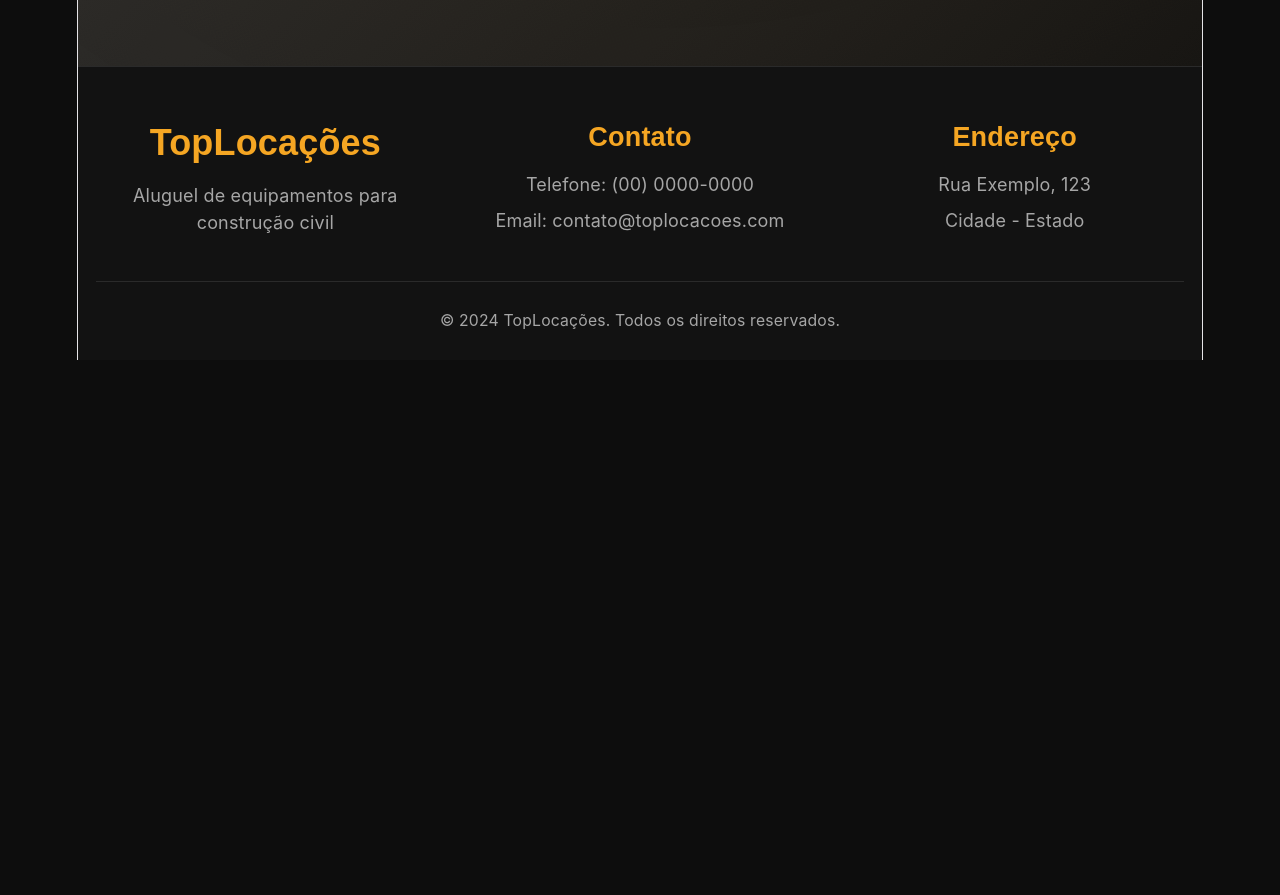
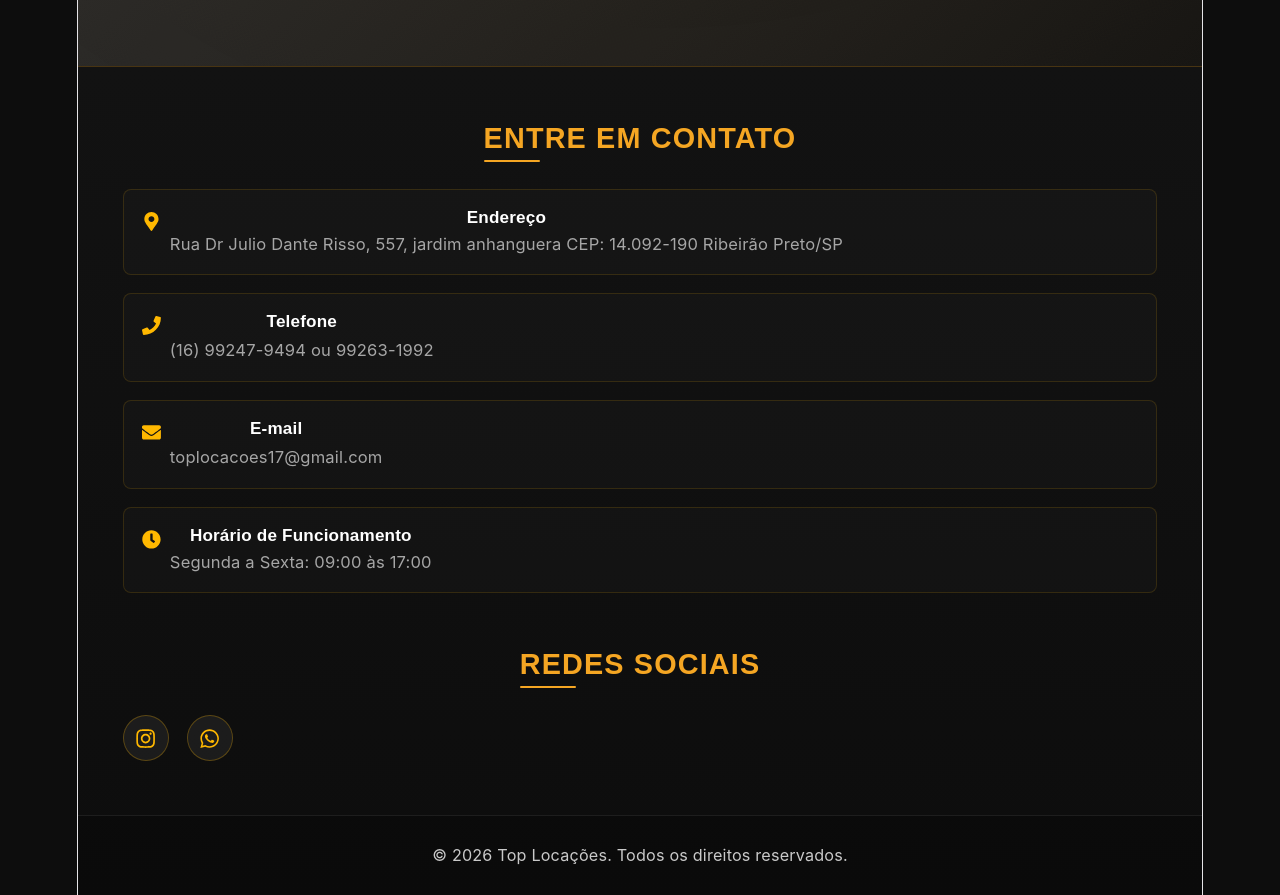
Before and after one commit to kaykyrugani/toplocacoes, a React (Vite) app: page / in a window 1280 px wide. Shown: the part 7080-7975 px from the top of the page. Before the commit the page ends 7440 px from the top, so only its background shows below. Built offline with nearby package versions, Linux system fonts and the light colour scheme.

Commit message:
att design fotoer

```diff
--- a/package.json
+++ b/package.json
@@ -14,6 +14,7 @@
     "react": "^19.2.4",
     "react-dom": "^19.2.4",
     "react-helmet-async": "^3.0.0",
+    "react-icons": "^5.6.0",
     "react-router-dom": "^7.14.0"
   },
   "devDependencies": {
--- /dev/null
+++ b/src/components/layout/Footer.css
@@ -0,0 +1,163 @@
+.site-footer {
+  background: linear-gradient(180deg, var(--bg-alt) 0%, var(--bg) 100%);
+  color: var(--text);
+  border-top: 1px solid rgba(245, 166, 35, 0.25);
+  padding-top: var(--space-2xl);
+}
+
+.site-footer__content {
+  width: min(1120px, 92%);
+  margin: 0 auto;
+  display: flex;
+  flex-direction: column;
+  gap: var(--space-2xl);
+  padding-bottom: var(--space-2xl);
+}
+
+.site-footer__section {
+  width: 100%;
+  min-width: 280px;
+}
+
+.site-footer__title {
+  position: relative;
+  display: inline-block;
+  margin: 0 0 var(--space-lg);
+  color: var(--primary);
+  font-family: var(--font-heading);
+  font-size: clamp(1.6rem, 2vw, 2rem);
+  letter-spacing: 0.04em;
+  text-transform: uppercase;
+}
+
+.site-footer__title::after {
+  content: '';
+  display: block;
+  width: 56px;
+  height: 2px;
+  margin-top: var(--space-xs);
+  background-color: var(--primary);
+  border-radius: 999px;
+}
+
+.site-footer__contact-grid {
+  display: grid;
+  grid-template-columns: 1fr;
+  gap: var(--space-md);
+}
+
+.site-footer__contact-item {
+  display: flex;
+  align-items: flex-start;
+  gap: var(--space-sm);
+  padding: var(--space-md);
+  border: 1px solid rgba(255, 184, 0, 0.14);
+  border-radius: var(--radius-md);
+  background-color: rgba(255, 255, 255, 0.02);
+  transition: border-color 0.25s ease, background-color 0.25s ease, transform 0.25s ease;
+}
+
+.site-footer__contact-item:hover {
+  border-color: rgba(255, 184, 0, 0.35);
+  background-color: rgba(255, 184, 0, 0.05);
+  transform: translateY(-2px);
+}
+
+.site-footer__item-icon {
+  color: var(--primary-strong);
+  font-size: 1.05rem;
+  margin-top: 0.2rem;
+  flex-shrink: 0;
+}
+
+.site-footer__item-title {
+  margin: 0 0 0.2rem;
+  color: var(--text);
+  font-size: 0.95rem;
+  font-weight: 700;
+  font-family: var(--font-sub);
+}
+
+.site-footer__item-description,
+.site-footer__item-link {
+  margin: 0;
+  color: var(--text-secondary);
+  font-size: 0.92rem;
+  line-height: 1.45;
+  text-decoration: none;
+  transition: color 0.2s ease;
+}
+
+.site-footer__item-link:hover {
+  color: var(--primary);
+}
+
+.site-footer__social-links {
+  display: flex;
+  flex-wrap: wrap;
+  gap: var(--space-md);
+}
+
+.site-footer__social-link {
+  width: 46px;
+  height: 46px;
+  display: inline-flex;
+  align-items: center;
+  justify-content: center;
+  border-radius: 999px;
+  border: 1px solid rgba(255, 184, 0, 0.28);
+  background-color: rgba(255, 255, 255, 0.06);
+  color: var(--primary-strong);
+  font-size: 1.18rem;
+  text-decoration: none;
+  transition: transform 0.2s ease, background-color 0.2s ease, color 0.2s ease, box-shadow 0.2s ease;
+}
+
+.site-footer__social-link:hover {
+  background-color: var(--primary-strong);
+  color: #101010;
+  transform: translateY(-3px);
+  box-shadow: 0 8px 16px rgba(245, 166, 35, 0.25);
+}
+
+.site-footer__bottom {
+  border-top: 1px solid rgba(255, 255, 255, 0.08);
+  background-color: rgba(0, 0, 0, 0.22);
+  text-align: center;
+  padding: var(--space-lg) var(--space-md);
+}
+
+.site-footer__bottom p {
+  margin: 0;
+  color: rgba(255, 255, 255, 0.78);
+  font-size: 0.9rem;
+}
+
+@media (max-width: 1024px) {
+  .site-footer__content {
+    gap: var(--space-xl);
+  }
+}
+
+@media (max-width: 768px) {
+  .site-footer {
+    padding-top: var(--space-xl);
+  }
+
+  .site-footer__content {
+    gap: var(--space-xl);
+    padding-bottom: var(--space-xl);
+  }
+
+  .site-footer__section {
+    min-width: 100%;
+  }
+
+  .site-footer__title {
+    font-size: 1.5rem;
+  }
+
+  .site-footer__social-links {
+    gap: var(--space-sm);
+  }
+}
--- a/src/components/layout/Footer.jsx
+++ b/src/components/layout/Footer.jsx
@@ -1,28 +1,106 @@
 import React from 'react'
+import {
+  FaInstagram,
+  FaWhatsapp,
+  FaPhone,
+  FaEnvelope,
+  FaMapMarkerAlt,
+  FaClock
+} from 'react-icons/fa'
+import './Footer.css'
 
 const Footer = () => {
+  const contactInfo = [
+    {
+      icon: FaMapMarkerAlt,
+      title: 'Endereço',
+      description:
+        'Rua Dr Julio Dante Risso, 557, jardim anhanguera CEP: 14.092-190 Ribeirão Preto/SP'
+    },
+    {
+      icon: FaPhone,
+      title: 'Telefone',
+      description: '(16) 99247-9494 ou 99263-1992',
+      link:
+        'https://wa.me/5516992631992?text=Olá%2C%20gostaria%20de%20saber%20mais%20sobre%20os%20seus%20serviços.'
+    },
+    {
+      icon: FaEnvelope,
+      title: 'E-mail',
+      description: 'toplocacoes17@gmail.com',
+      link: 'mailto:toplocacoes17@gmail.com'
+    },
+    {
+      icon: FaClock,
+      title: 'Horário de Funcionamento',
+      description: 'Segunda a Sexta: 09:00 às 17:00'
+    }
+  ]
+
+  const socialLinks = [
+    {
+      icon: FaInstagram,
+      url: 'https://www.instagram.com/top_locacoes?igsh=MThoanB3YWI3dm50dA%3D%3D',
+      label: 'Instagram da Top Locações'
+    },
+    {
+      icon: FaWhatsapp,
+      url:
+        'https://wa.me/5516992631992?text=Olá%2C%20gostaria%20de%20saber%20mais%20sobre%20os%20seus%20serviços.',
+      label: 'WhatsApp da Top Locações'
+    }
+  ]
+
   return (
-    <footer className="footer">
-      <div className="container">
-        <div className="footer-content">
-          <div className="footer-section">
-            <h3>TopLocações</h3>
-            <p>Aluguel de equipamentos para construção civil</p>
+    <footer className="site-footer">
+      <div className="site-footer__content">
+        <section className="site-footer__section">
+          <h3 className="site-footer__title">Entre em Contato</h3>
+          <div className="site-footer__contact-grid">
+            {contactInfo.map(({ icon: Icon, title, description, link }) => (
+              <article className="site-footer__contact-item" key={title}>
+                <Icon className="site-footer__item-icon" aria-hidden="true" />
+                <div>
+                  <h4 className="site-footer__item-title">{title}</h4>
+                  {link ? (
+                    <a
+                      href={link}
+                      className="site-footer__item-link"
+                      target={link.startsWith('http') ? '_blank' : undefined}
+                      rel={link.startsWith('http') ? 'noopener noreferrer' : undefined}
+                    >
+                      {description}
+                    </a>
+                  ) : (
+                    <p className="site-footer__item-description">{description}</p>
+                  )}
+                </div>
+              </article>
+            ))}
           </div>
-          <div className="footer-section">
-            <h4>Contato</h4>
-            <p>Telefone: (00) 0000-0000</p>
-            <p>Email: contato@toplocacoes.com</p>
+        </section>
+
+        <section className="site-footer__section">
+          <h3 className="site-footer__title">Redes Sociais</h3>
+          <div className="site-footer__social-links">
+            {socialLinks.map(({ icon: Icon, url, label }) => (
+              <a
+                key={label}
+                href={url}
+                className="site-footer__social-link"
+                target="_blank"
+                rel="noopener noreferrer"
+                aria-label={label}
+              >
+                <Icon aria-hidden="true" />
+              </a>
+            ))}
           </div>
-          <div className="footer-section">
-            <h4>Endereço</h4>
-            <p>Rua Exemplo, 123</p>
-            <p>Cidade - Estado</p>
-          </div>
-        </div>
-        <div className="footer-bottom">
-          <p>&copy; 2024 TopLocações. Todos os direitos reservados.</p>
-        </div>
+        </section>
+      </div>
+
+      <div className="site-footer__bottom">
+        <p>© {new Date().getFullYear()} Top Locações. Todos os direitos reservados.</p>
       </div>
     </footer>
   )
--- a/src/components/sections/FinalCTA.jsx
+++ b/src/components/sections/FinalCTA.jsx
@@ -5,7 +5,6 @@ import ContactForm from '../ui/ContactForm'
 import './FinalCTA.css'
 
 const FinalCTA = ({ content }) => {
-  const [showForm, setShowForm] = useState(false)
   const [formSubmitted, setFormSubmitted] = useState(false)
   const [isVisible, setIsVisible] = useState(false)
   const sectionRef = useRef(null)
@@ -47,7 +46,6 @@ const FinalCTA = ({ content }) => {
     // Resetar após 5 segundos
     setTimeout(() => {
       setFormSubmitted(false)
-      setShowForm(false)
     }, 5000)
   }
 
--- a/src/styles/layout.css
+++ b/src/styles/layout.css
@@ -98,43 +98,6 @@
   margin-left: var(--space-md);
 }
 
-/* Footer styles */
-.footer {
-  background-color: var(--bg-alt);
-  border-top: 1px solid var(--surface);
-  padding: var(--space-2xl) 0 var(--space-lg);
-}
-
-.footer-content {
-  display: grid;
-  grid-template-columns: repeat(auto-fit, minmax(250px, 1fr));
-  gap: var(--space-xl);
-  margin-bottom: var(--space-xl);
-}
-
-.footer-section h3,
-.footer-section h4 {
-  color: var(--primary);
-  margin-bottom: var(--space-md);
-}
-
-.footer-section p {
-  color: var(--text-secondary);
-  margin-bottom: var(--space-sm);
-}
-
-.footer-bottom {
-  text-align: center;
-  padding-top: var(--space-lg);
-  border-top: 1px solid var(--surface);
-}
-
-.footer-bottom p {
-  margin: 0;
-  color: var(--text-secondary);
-  font-size: 0.875rem;
-}
-
 /* Responsive */
 @media (max-width: 768px) {
   .nav {
@@ -188,11 +151,6 @@
     width: 100%;
     max-width: 200px;
   }
-
-  .footer-content {
-    grid-template-columns: 1fr;
-    gap: var(--space-lg);
-  }
 }
 
 @media (max-width: 480px) {
```
Also changed, not shown: 2 other files (tests, documents, lock files or other folders).
